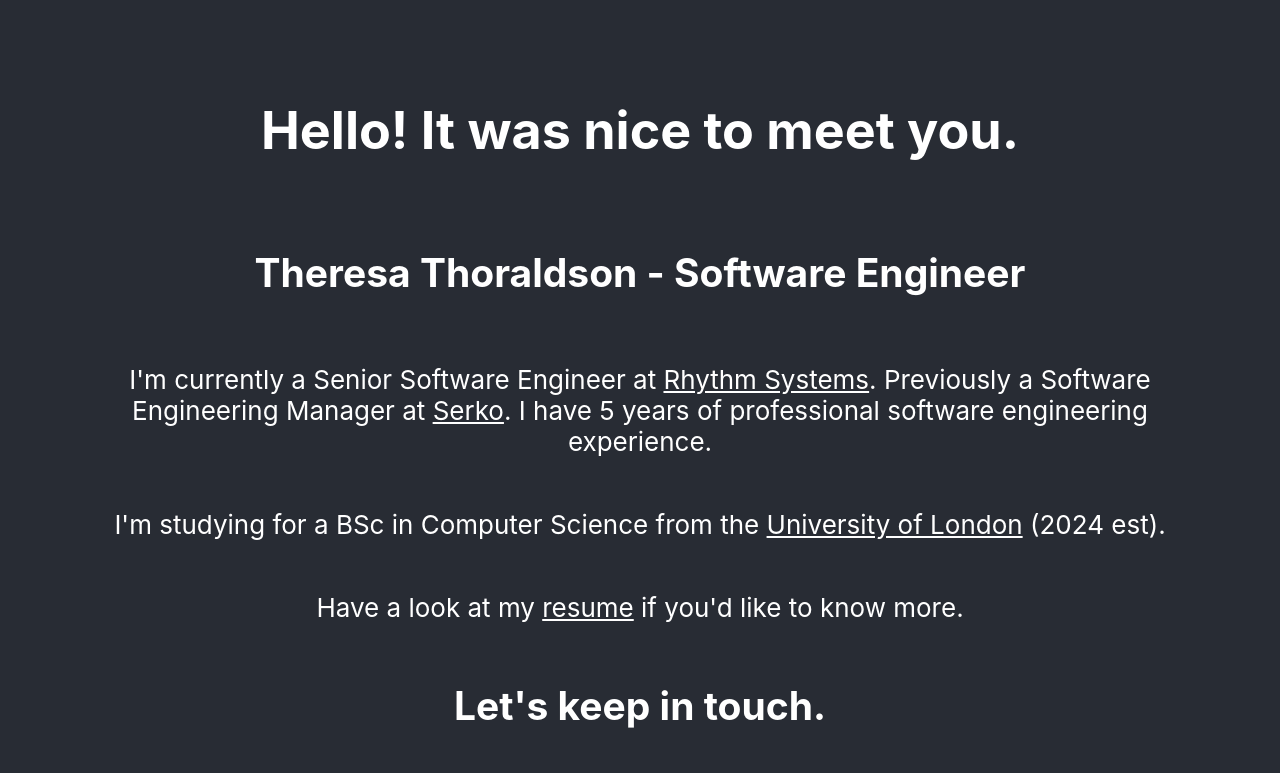
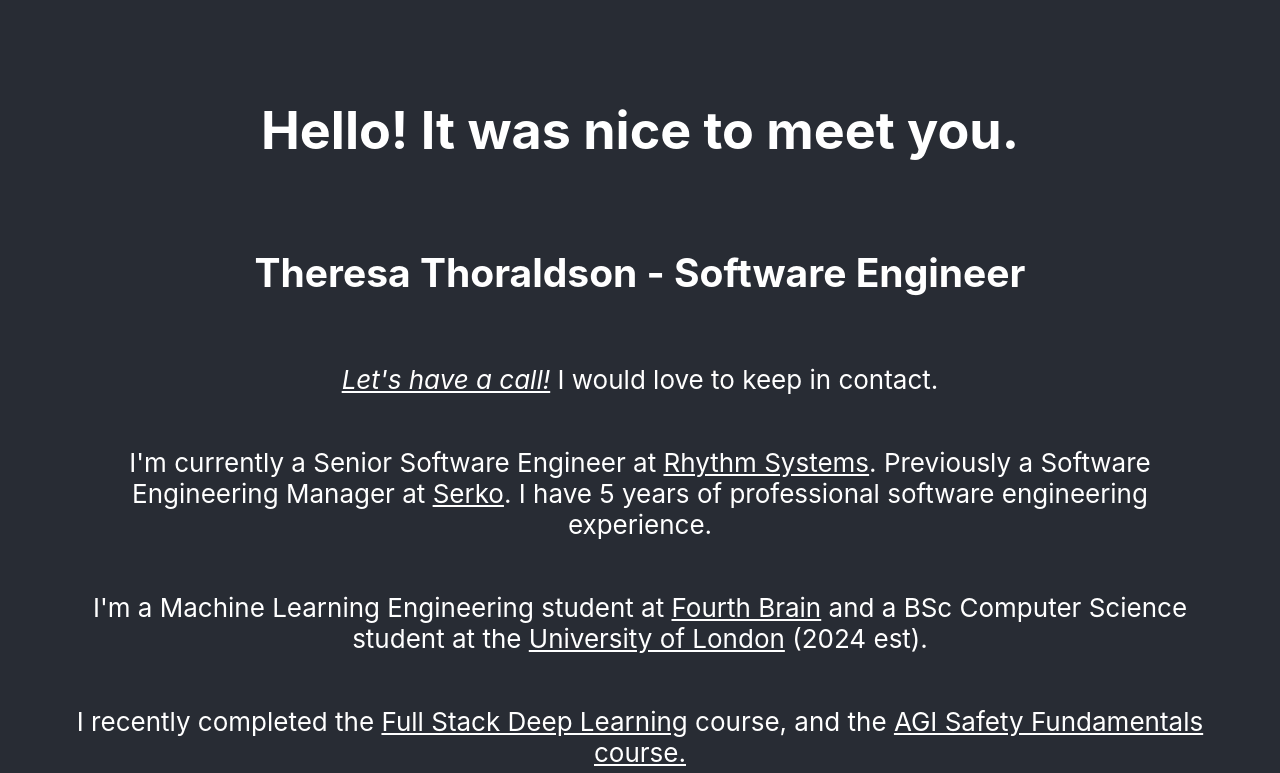
Before and after one commit to tthoraldson/hello, a React (Create React App) app: page / in a window 1280 px wide. Shown: the top 773 px of the page. Built offline with nearby package versions, Linux system fonts and the light colour scheme.

Commit message:
update with new course, calendly

```diff
--- a/src/App.js
+++ b/src/App.js
@@ -12,8 +12,10 @@
       <header className="App-header">
         <h1>Hello! It was nice to meet you.</h1>
         <h2>Theresa Thoraldson - Software Engineer</h2>
+        <p><i><a href='https://calendly.com/tthoraldson'>Let's have a call!</a></i> I would love to keep in contact.</p>
         <p>I'm currently a Senior Software Engineer at <a href='https://www.rhythmsystems.com/'>Rhythm Systems</a>. Previously a Software Engineering Manager at <a href='https://www.serko.com/'>Serko</a>. I have 5 years of professional software engineering experience.</p>
-        <p>I'm studying for a BSc in Computer Science from the <a href="https://www.london.ac.uk/">University of London</a> (2024 est).</p>
+        <p>I'm a Machine Learning Engineering student at <a href='https://fourthbrain.ai/'>Fourth Brain</a> and a BSc Computer Science student at the <a href="https://www.london.ac.uk/">University of London</a> (2024 est).</p>
+        <p>I recently completed the <a href='https://fullstackdeeplearning.com/'>Full Stack Deep Learning</a> course, and the <a href='https://www.agisafetyfundamentals.com/'>AGI Safety Fundamentals course.</a></p>
         <p>Have a look at my <a href='https://github.com/tthoraldson/resume/blob/master/TheresaThoraldson_CV.pdf'>resume</a> if you'd like to know more.</p>
         <h2>Let's keep in touch.</h2>
         <div id="icons">
```
